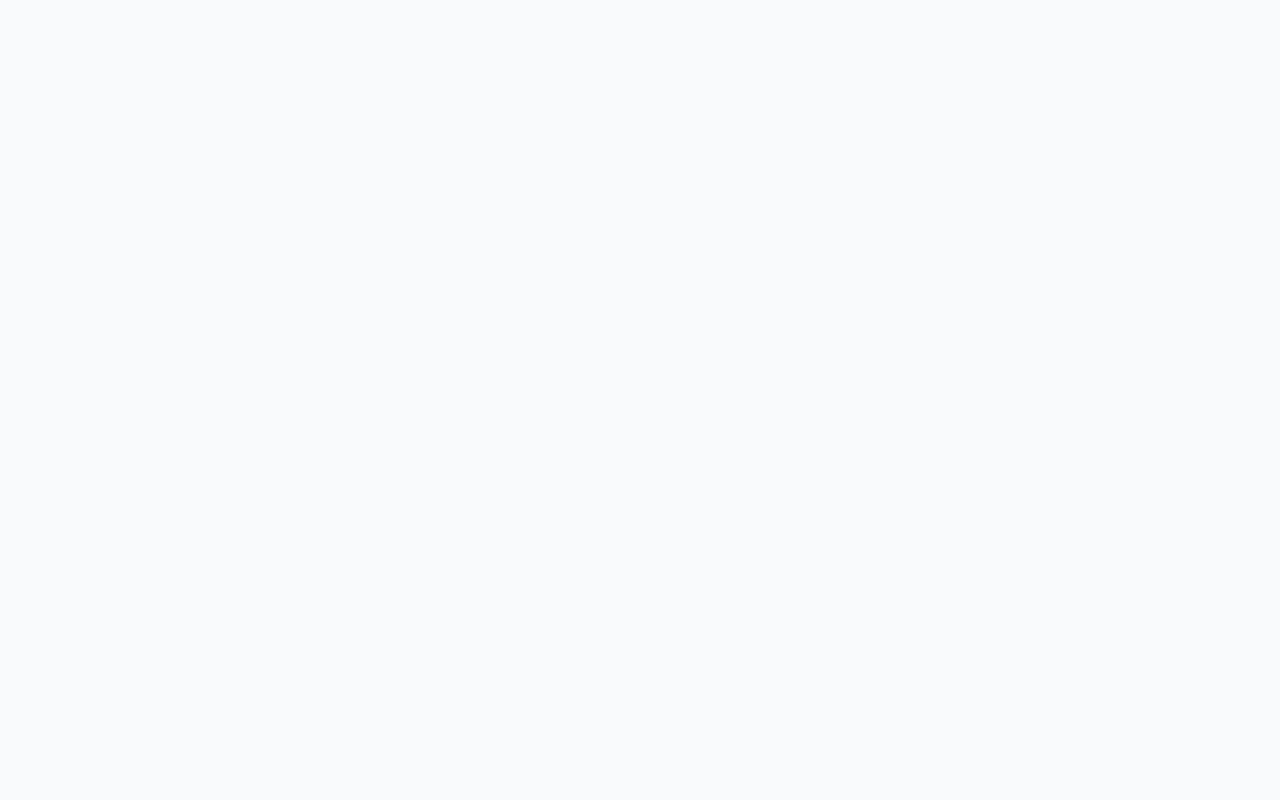
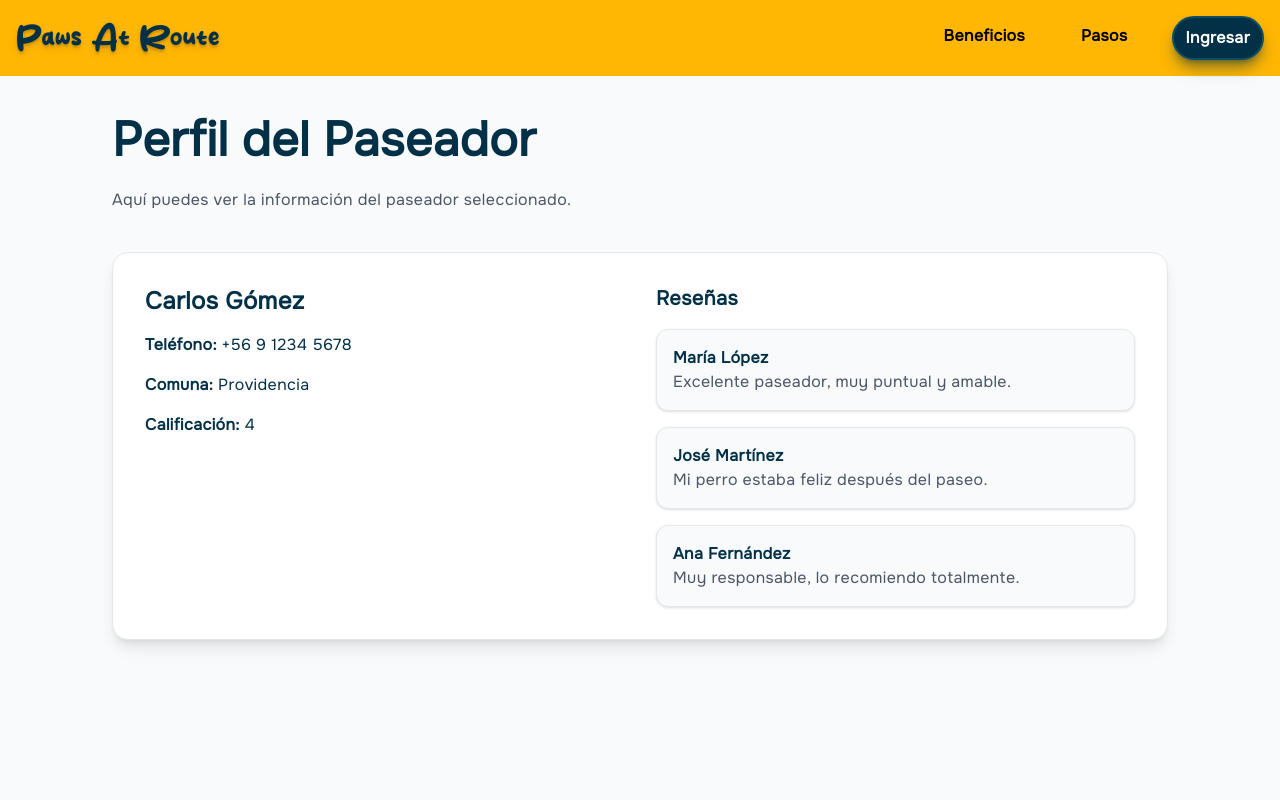
Before and after one commit to RIDSdiseno/PawsAtRoute, a React (Vite) app in the folder Proyecto_Django/PawsReact/: page /perfil-paseador in a window 1280 px wide. Before the commit this address had no page. Shown: the top 800 px of the page. Built offline with nearby package versions, Linux system fonts and the light colour scheme.

Commit message:
se añadió el perfil-paseador e input de tamaño de la mascota en el formulario.

```diff
--- a/Proyecto_Django/PawsReact/src/App.tsx
+++ b/Proyecto_Django/PawsReact/src/App.tsx
@@ -11,6 +11,7 @@ import Home from "./components/dashboard-components/home";
 import NuevoPaseo from "./components/dashboard-components/nuevo-paseo";
 import RecuperarClave from "./components/dashboard-components/recuperar-clave";
 import Postulantes from "./components/dashboard-components/postulantes";
+import PerfilPaseador from "./components/dashboard-components/perfil-paseador";
 
 function App() {
   return (
@@ -79,6 +80,14 @@ function App() {
             </>
           }
         />
+        <Route
+          path="/perfil-paseador"
+          element={
+            <>
+              <PerfilPaseador />
+            </>
+          }
+        />
       </Routes>
     </Router>
   );
--- a/Proyecto_Django/PawsReact/src/components/dashboard-components/nuevo-paseo.tsx
+++ b/Proyecto_Django/PawsReact/src/components/dashboard-components/nuevo-paseo.tsx
@@ -47,9 +47,7 @@ function NuevoPaseo() {
           <h1 className="text-3xl md:text-5xl font-extrabold">
             Publica tu paseo!
           </h1>
-          <p className="mt-2">
-            Aquí puedes personalizar tu solicitud.
-          </p>
+          <p className="mt-2">Aquí puedes personalizar tu solicitud.</p>
         </header>
         <section className="max-w-md mx-auto gap-4 md:gap-6 mb-10 flex flex-col justify-center">
           <form
@@ -69,14 +67,34 @@ function NuevoPaseo() {
                 placeholder="1"
                 required
                 min={1}
-                max={5}
+                max={3}
               />
+              <p className="invisible text-xs text-red-500 peer-invalid:visible">
+                Se admiten hasta 3 mascotas.
+              </p>
+            </label>
+            <label htmlFor="tamaño">
+              <p>Tamaño de la(s) mascota(s)</p>
+              <select
+                className="w-full p-2 -ml-2 border-2 border-gray-300 rounded-lg peer focus:invalid:border-red-500 focus:outline-none focus:border-blue-500 invalid:text-red-500 invalid:border-red-500"
+                name="tamaño"
+                id="tamaño"
+                required
+              >
+                <option value="">Seleccione un tamaño</option>
+                <option value="pequeño">Pequeño</option>
+                <option value="mediano">Mediano</option>
+                <option value="grande">Grande</option>
+              </select>
+              <p className="invisible text-xs text-red-500 peer-invalid:visible">
+                Selecciona un tamaño.
+              </p>
             </label>
             <label className="flex flex-col gap-3">
               <p className="font-semibold">Horario del paseo</p>
               <div className="flex gap-4">
                 <input
-                  className="w-full p-2 -ml-2 border-2 border-gray-300 rounded-lg focus:outline-none focus:border-blue-500 invalid:border-red-500 invalid:text-red-500"
+                  className="w-full p-2 -ml-2 border-2 border-gray-300 rounded-lg peer focus:invalid:border-red-500 focus:outline-none focus:border-blue-500 invalid:text-red-500 invalid:border-red-500"
                   type="time"
                   name="hora-inicio"
                   id="hora-inicio"
@@ -85,7 +103,7 @@ function NuevoPaseo() {
                   onChange={(e) => handleChange(e.target.value, "inicio")}
                 />
                 <input
-                  className="w-full p-2 -ml-2 border-2 border-gray-300 rounded-lg focus:outline-none focus:border-blue-500 invalid:border-red-500 invalid:text-red-500"
+                  className="w-full p-2 -ml-2 border-2 border-gray-300 rounded-lg peer focus:invalid:border-red-500 focus:outline-none focus:border-blue-500 invalid:text-red-500 invalid:border-red-500"
                   type="time"
                   name="hora-termino"
                   id="hora-termino"
@@ -155,6 +173,9 @@ function NuevoPaseo() {
                 <option value="Tiltil">Tiltil</option>
                 <option value="Vitacura">Vitacura</option>
               </select>
+              <p className="invisible text-xs text-red-500 peer-invalid:visible">
+                Selecciona una ubicación.
+              </p>
             </label>
             <label htmlFor="precio">
               <p className="font-semibold">Precio (CLP)</p>
@@ -166,8 +187,12 @@ function NuevoPaseo() {
                 placeholder="10000"
                 required
                 min={1000}
-                max={100000}
+                max={15000}
+                maxLength={5}
               />
+              <p className="invisible text-xs text-red-500 peer-invalid:visible">
+                Rango de precios admitidos: 1000 - 15000 CLP
+              </p>
             </label>
             <button
               className="bg-prussian-blue text-white font-semibold rounded-full p-2 cursor-pointer hover:bg-prussian-blue/80 -ml-2 border-2 border-cyan-900 shadow-lg shadow-prussian-blue/50"
--- /dev/null
+++ b/Proyecto_Django/PawsReact/src/components/dashboard-components/perfil-paseador.tsx
@@ -0,0 +1,85 @@
+import Navbar from "../landing-components/navbar";
+import Footer from "../landing-components/footer";
+
+function PerfilPaseador() {
+  const paseador = {
+    nombre: "Carlos",
+    apellido: "Gómez",
+    telefono: "+56 9 1234 5678",
+    comuna: "Providencia",
+    calificacion: 4,
+    reseñas: [
+      {
+        id: 1,
+        autor: "María López",
+        comentario: "Excelente paseador, muy puntual y amable.",
+      },
+      {
+        id: 2,
+        autor: "José Martínez",
+        comentario: "Mi perro estaba feliz después del paseo.",
+      },
+      {
+        id: 3,
+        autor: "Ana Fernández",
+        comentario: "Muy responsable, lo recomiendo totalmente.",
+      },
+    ],
+  };
+
+  return (
+    <>
+      <Navbar />
+      <section className="min-h-screen bg-gray-50 text-prussian-blue font-nunito px-4 py-10 sm:px-6 lg:px-12 max-w-6xl mx-auto">
+        <h1 className="text-3xl md:text-5xl font-extrabold mb-6">
+          Perfil del Paseador
+        </h1>
+        <p className="mb-10 text-gray-600">
+          Aquí puedes ver la información del paseador seleccionado.
+        </p>
+
+        {/* Card principal */}
+        <div className="bg-white rounded-2xl shadow-lg border border-gray-200 p-6 sm:p-8">
+          <div className="grid grid-cols-1 md:grid-cols-2 gap-8">
+            {/* Información */}
+            <div className="flex flex-col gap-4">
+              <h2 className="text-2xl font-bold">
+                {paseador.nombre} {paseador.apellido}
+              </h2>
+              <p>
+                <span className="font-semibold">Teléfono:</span>{" "}
+                {paseador.telefono}
+              </p>
+              <p>
+                <span className="font-semibold">Comuna:</span> {paseador.comuna}
+              </p>
+              <div>
+                <span className="font-semibold">Calificación:</span>{" "}
+                {paseador.calificacion}
+              </div>
+            </div>
+
+            {/* Reseñas */}
+            <div>
+              <h3 className="text-xl font-bold mb-4">Reseñas</h3>
+              <div className="space-y-4">
+                {paseador.reseñas.map((reseña) => (
+                  <div
+                    key={reseña.id}
+                    className="bg-gray-50 border border-gray-200 rounded-xl p-4 shadow-sm"
+                  >
+                    <p className="font-semibold">{reseña.autor}</p>
+                    <p className="text-gray-600">{reseña.comentario}</p>
+                  </div>
+                ))}
+              </div>
+            </div>
+          </div>
+        </div>
+      </section>
+      <Footer />
+    </>
+  );
+}
+
+export default PerfilPaseador;
--- a/Proyecto_Django/PawsReact/src/components/dashboard-components/postulantes.tsx
+++ b/Proyecto_Django/PawsReact/src/components/dashboard-components/postulantes.tsx
@@ -23,18 +23,24 @@ function Postulantes() {
               <thead className="bg-gray-50 text-gray-600">
                 <tr>
                   <th className="px-6 py-3 text-left">Nombre</th>
-                  <th className="px-6 py-3 text-left">Apellido</th>
                   <th className="px-6 py-3 text-left">Telefono</th>
                   <th className="px-6 py-3 text-left">Calificacion</th>
+                  <th className="px-6 py-3 text-left">Perfil</th>
                   <th className="px-6 py-3 text-left">Elije</th>
                 </tr>
               </thead>
               <tbody className="divide-y divide-gray-200">
                 <tr>
                   <td className="px-6 py-4">Juan</td>
-                  <td className="px-6 py-4">Perez</td>
                   <td className="px-6 py-4">12345678</td>
                   <td className="px-6 py-4">3.5</td>
+                  <td className="px-6 py-4">
+                    <button className="bg-ut-orange text-white rounded-lg p-2 cursor-pointer hover:bg-ut-orange/80 font-semibold border-2 border-orange-500 shadow-lg shadow-ut-orange/50">
+                      <Link to="/perfil-paseador">
+                        Ver Perfil
+                      </Link>
+                    </button>
+                  </td>
                   <td className="px-6 py-4">
                     <label className="flex-1">
                       <input
@@ -52,9 +58,15 @@ function Postulantes() {
                 </tr>
                 <tr>
                   <td className="px-6 py-4">Maria</td>
-                  <td className="px-6 py-4">Garcia</td>
-                  <td className="px-6 py-4">87654321</td>
+                  <td className="px-6 py-4">12345678</td>
                   <td className="px-6 py-4">4.5</td>
+                  <td className="px-6 py-4">
+                    <button className="bg-ut-orange text-white rounded-lg p-2 cursor-pointer hover:bg-ut-orange/80 font-semibold border-2 border-orange-500 shadow-lg shadow-ut-orange/50">
+                      <Link to="/perfil-paseador">
+                        Ver Perfil
+                      </Link>
+                    </button>
+                  </td>
                   <td className="px-6 py-4">
                     <label className="flex-1">
                       <input
@@ -72,9 +84,15 @@ function Postulantes() {
                 </tr>
                 <tr>
                   <td className="px-6 py-4">Pedro</td>
-                  <td className="px-6 py-4">Garcia</td>
                   <td className="px-6 py-4">12345678</td>
                   <td className="px-6 py-4">5</td>
+                  <td className="px-6 py-4">
+                    <button className="bg-ut-orange text-white rounded-lg p-2 cursor-pointer hover:bg-ut-orange/80 font-semibold border-2 border-orange-500 shadow-lg shadow-ut-orange/50">
+                      <Link to="/perfil-paseador">
+                        Ver Perfil
+                      </Link>
+                    </button>
+                  </td>
                   <td className="px-6 py-4">
                     <label className="flex-1">
                       <input
--- a/Proyecto_Django/PawsReact/src/components/landing-components/hero.tsx
+++ b/Proyecto_Django/PawsReact/src/components/landing-components/hero.tsx
@@ -15,7 +15,7 @@ function Hero() {
             bienestar para tu mascota.
           </h1>
           <p className="text-2xl font-bold my-6">
-            Conecta con pesadores locales y confía en su experiencia.
+            Conecta con paseadores locales y confía en su experiencia.
           </p>
           <div className="flex gap-4 my-6 font-semibold justify-center md:justify-start">
             <button className="bg-prussian-blue text-white rounded-full p-4 cursor-pointer hover:bg-prussian-blue/80 transition-colors duration-300 shadow-lg shadow-prussian-blue/50 border-2 border-cyan-900">
```
